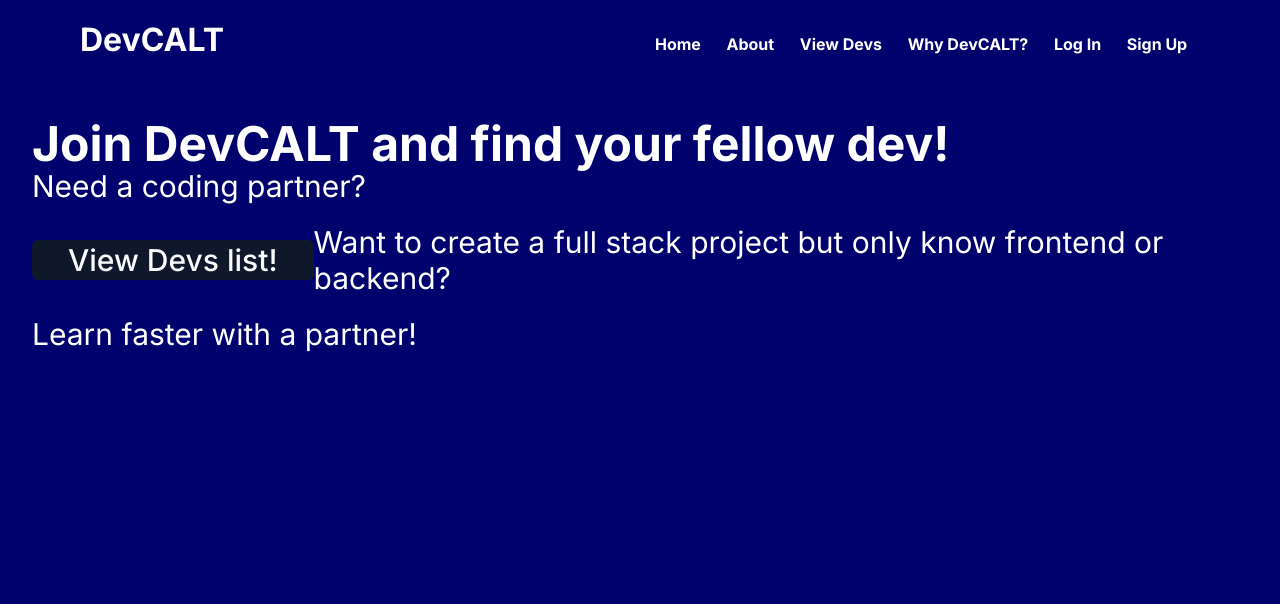
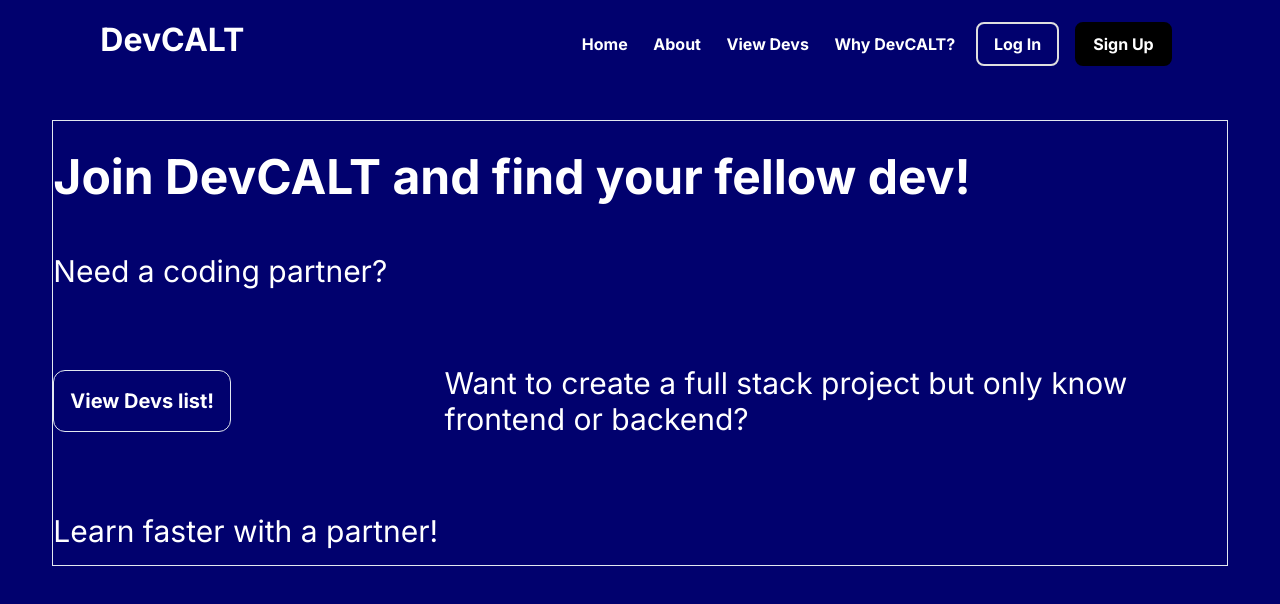
Before and after one commit to Saran-pariyar/DevCALT, a Next.js app: page / in a window 1280 px wide. Shown: the top 604 px of the page. Built offline with nearby package versions, Linux system fonts and the light colour scheme.

Commit message:
Working on hero section, all tailwind work

```diff
--- a/app/home/page.tsx
+++ b/app/home/page.tsx
@@ -12,12 +12,12 @@ const HomeComponent = () => {
 
 
 
-<div className="hero-container">
-        <h1 className='text-5xl font-bold'>Join DevCALT and find your fellow dev!</h1>
-        <p className="text-3xl">Need a coding partner?</p>
-        <div className="flex items-center justify-between w-full my-5 text-3xl">
-        <Button className="text-3xl hover:text-black"><Link href={"/developers_list"} className="px-5"> View Devs list! </Link></Button>
-        <p className="text-3xl">
+<div className="hero-container border py-4">
+        <h1 className='text-5xl font-bold py-4'>Join DevCALT and find your fellow dev!</h1>
+        <p className="text-3xl my-9">Need a coding partner?</p>
+        <div className="flex items-center justify-between w-full text-3xl my-9 py-5">
+        <Link href={"/developers_list"} className="p-4  text-xl font-bold border rounded-xl transition-all duration-300 hover:bg-white hover:text-black"> View Devs list! </Link>
+        <p className="text-3xl py-5 w-4/6">
         Want to create a full stack project but only know frontend or backend?
         </p>
         </div>
--- a/styles/Navbar.scss
+++ b/styles/Navbar.scss
@@ -61,27 +61,30 @@ body {
             }
 
 
-            // .login-btn {
-            //     background: rgb(163, 162, 162);
-            //     border: 2px solid rgb(223, 223, 223);
-            //     color: white;
+            .login-btn {
+                // background: rgb(163, 162, 162);
+                border: 2px solid rgb(223, 223, 223);
+                color: white;
+                padding: .5rem 1rem;
 
-            //     &:hover {
-            //         background-color: white;
-            //         color: black;
-            //     }
+                &:hover {
+                    background-color: white;
+                    color: black;
+                }
 
-            // }
-            // .signup-btn {
-            //     color: white;
-            //     background: black;
-            //     border: 2px solid black;
+            }
+            .signup-btn {
+                padding: .5rem 1rem;
 
-            //     &:hover {
-            //         color: black;
-            //         background-color: white;
-            //     }
-            // }
+                color: white;
+                background: black;
+                border: 2px solid black;
+
+                &:hover {
+                    color: black;
+                    background-color: white;
+                }
+            }
         }
     }
 }
--- a/styles/style.scss
+++ b/styles/style.scss
@@ -3,11 +3,16 @@
     padding: 0;
     box-sizing: border-box;
 }
+html{
+    display: flex;
+    justify-content: center;
+}
 body{
     background: #01016E;
     color: white;
+    max-width: 1440px;
 input{
-    color: black;
+    // color: black;
 }
 h1{
     color: white !important;
```
